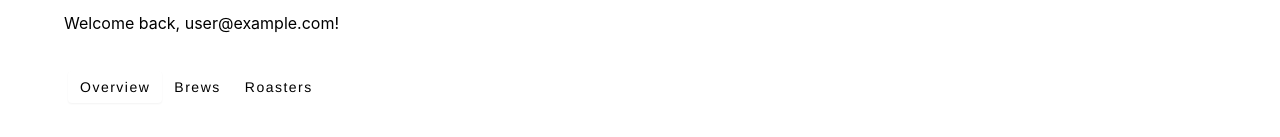
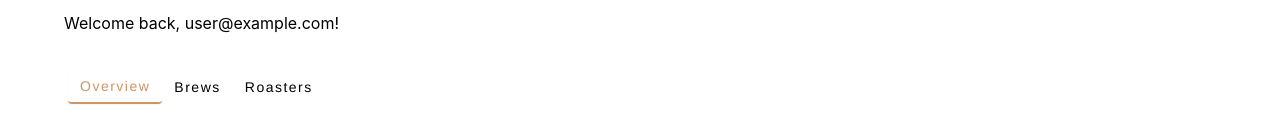
Before and after one commit to montanyecreative/compounds-coffee, a Next.js app: page /admin in a window 1280 px wide. Shown: the part 186-323 px from the top of the page. Built offline with nearby package versions, Linux system fonts and the light colour scheme; no server answers; sample sign-in values are in the browser's storage.

Commit message:
Changed dashboard tabs ui

```diff
--- a/components/ui/tabs.tsx
+++ b/components/ui/tabs.tsx
@@ -72,7 +72,7 @@ const TabsTrigger = React.forwardRef<HTMLButtonElement, TabsTriggerProps>(({ cla
 			type="button"
 			className={cn(
 				"inline-flex items-center justify-center whitespace-nowrap rounded-sm px-3 py-1.5 text-sm font-medium ring-offset-white transition-all focus-visible:outline-none focus-visible:ring-2 focus-visible:ring-gray-950 focus-visible:ring-offset-2 disabled:pointer-events-none disabled:opacity-50",
-				isActive ? "bg-white text-gray-950 shadow-sm" : "text-gray-600 hover:text-gray-950 hover:bg-gray-50",
+				isActive ? "bg-white text-brown shadow-sm border-b-2 border-brown" : "text-gray-600 hover:text-gray-950 hover:bg-gray-50",
 				className
 			)}
 			onClick={() => context.onValueChange(value)}
```
